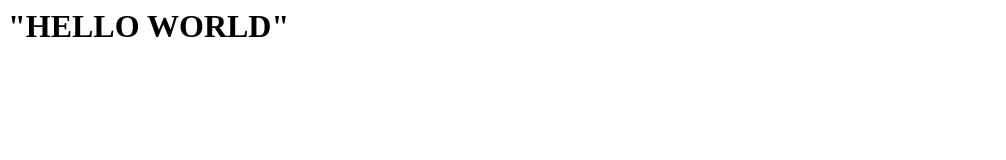
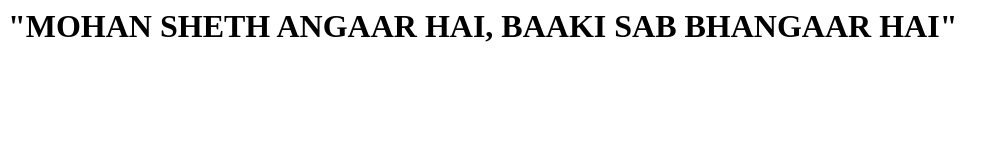
Before and after one commit to C1-80336/Sunproject, a plain HTML site: page index.html in a window 1280 px wide. Shown: the whole page, without its empty margins (0-1006 px from the left). Drawn offline with Linux system fonts and the light colour scheme.

Commit message:
init-new02

```diff
--- a/index.html
+++ b/index.html
@@ -1 +1 @@
-<h1> "HELLO WORLD" </h1>
+<h1> "MOHAN SHETH ANGAAR HAI, BAAKI SAB BHANGAAR HAI" </h1>
```
